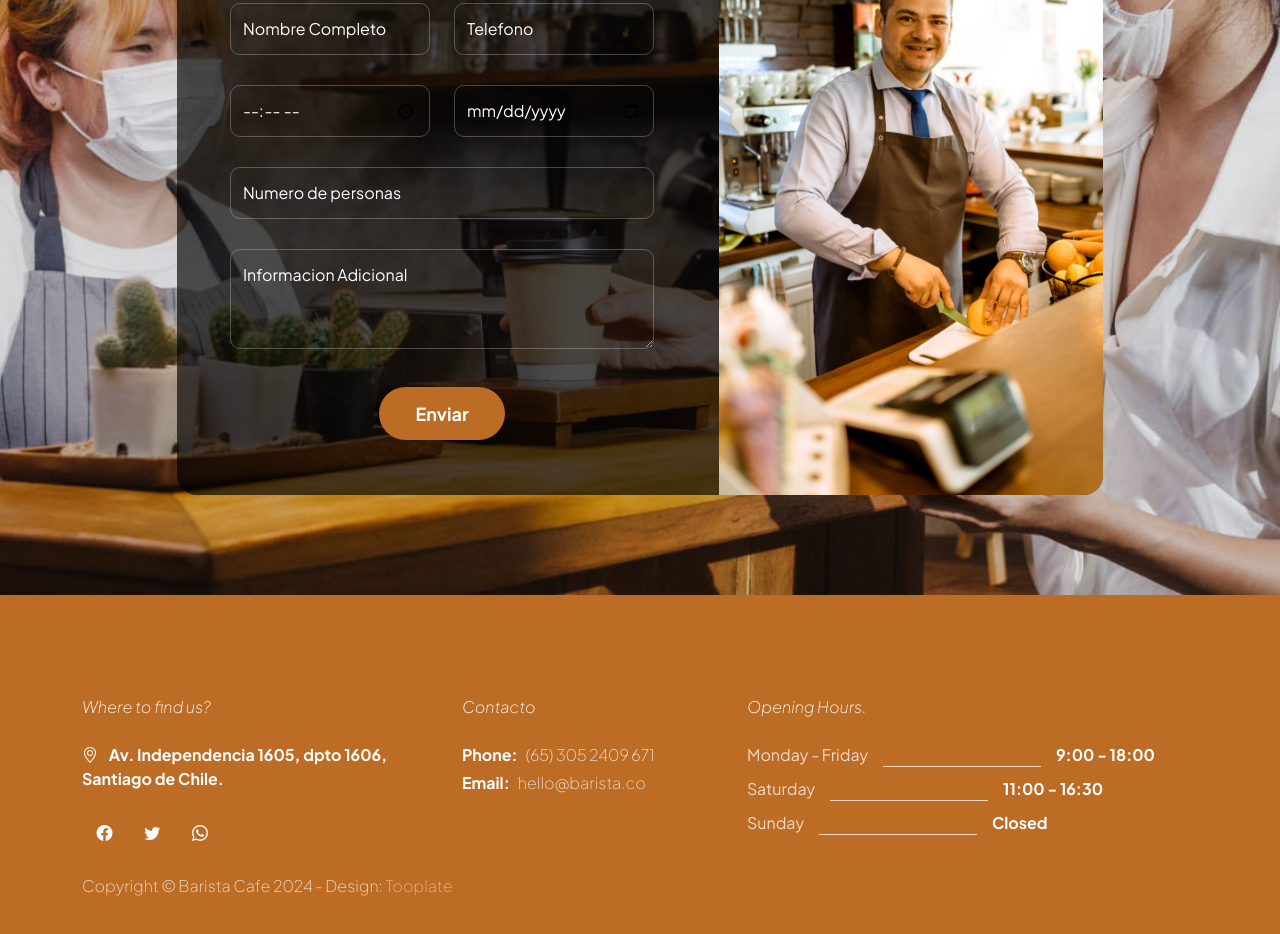
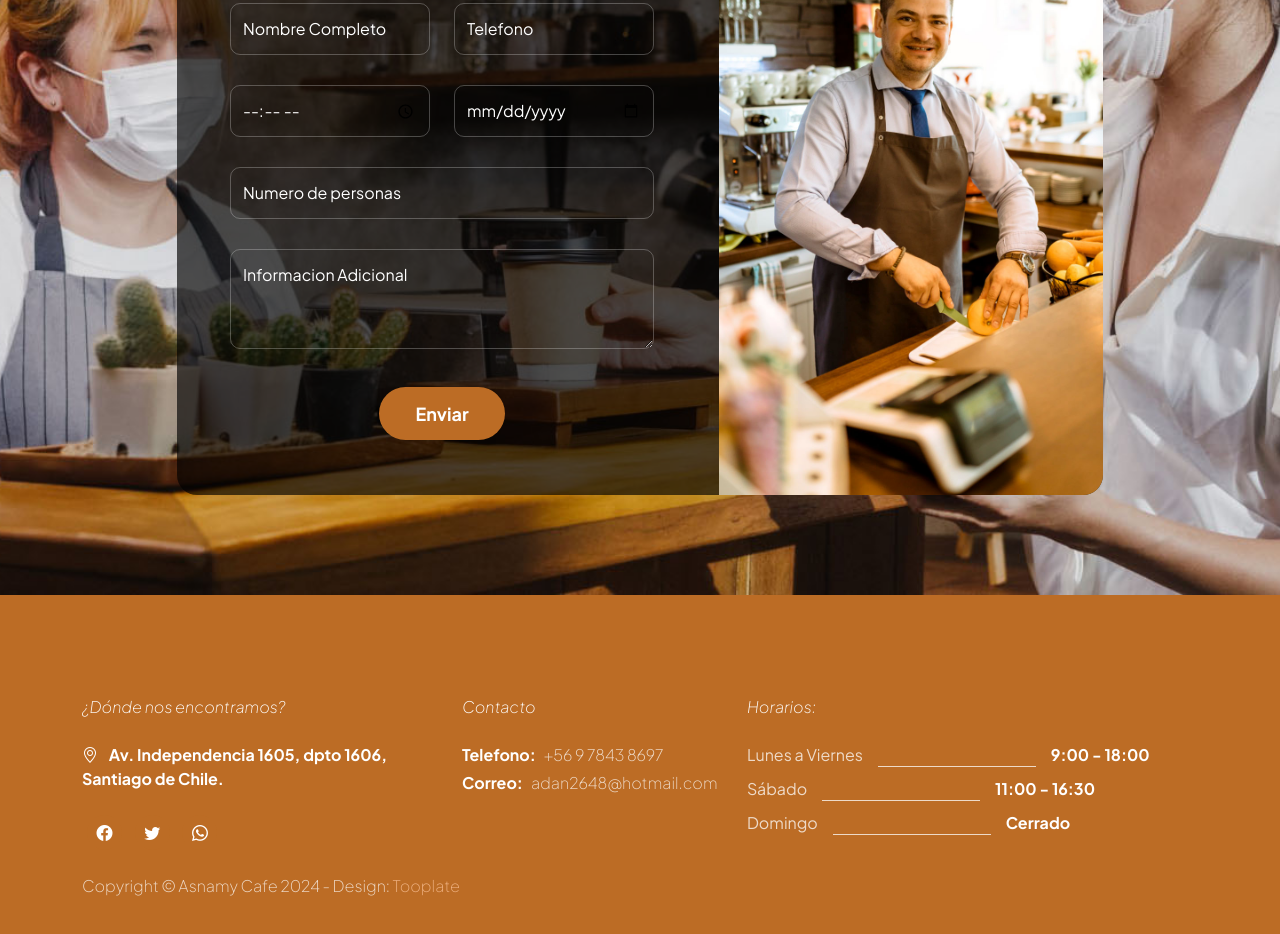
Before and after one commit to Asnamy/webasnamy, a plain HTML site: page reservation.html in a window 1280 px wide. Shown: the part 371-1305 px from the top of the page. Drawn offline with Linux system fonts and the light colour scheme.

Commit message:
actualizar

```diff
--- a/reservation.html
+++ b/reservation.html
@@ -134,7 +134,7 @@
                         <div class="row">
 
                             <div class="col-lg-4 col-12 me-auto">
-                                <em class="text-white d-block mb-4">Where to find us?</em>
+                                <em class="text-white d-block mb-4">¿Dónde nos encontramos?</em>
 
                                 <strong class="text-white">
                                     <i class="bi-geo-alt me-2"></i>
@@ -163,52 +163,51 @@
                                 <em class="text-white d-block mb-4">Contacto</em>
 
                                 <p class="d-flex mb-1">
-                                    <strong class="me-2">Phone:</strong>
-                                    <a href="tel: 305-240-9671" class="site-footer-link">
-                                        (65)
-                                        305 2409 671
+                                    <strong class="me-2">Telefono:</strong>
+                                    <a href="tel: +56978438697" class="site-footer-link">
+                                        +56 9 7843 8697
                                     </a>
                                 </p>
 
                                 <p class="d-flex">
-                                    <strong class="me-2">Email:</strong>
+                                    <strong class="me-2">Correo:</strong>
 
                                     <a href="mailto:info@yourgmail.com" class="site-footer-link">
-                                        hello@barista.co
+                                        adan2648@hotmail.com
                                     </a>
                                 </p>
                             </div>
 
 
                             <div class="col-lg-5 col-12">
-                                <em class="text-white d-block mb-4">Opening Hours.</em>
+                                <em class="text-white d-block mb-4">Horarios:</em>
 
                                 <ul class="opening-hours-list">
                                     <li class="d-flex">
-                                        Monday - Friday
+                                        Lunes a Viernes
                                         <span class="underline"></span>
 
                                         <strong>9:00 - 18:00</strong>
                                     </li>
 
                                     <li class="d-flex">
-                                        Saturday
+                                        Sábado
                                         <span class="underline"></span>
 
                                         <strong>11:00 - 16:30</strong>
                                     </li>
 
                                     <li class="d-flex">
-                                        Sunday
+                                        Domingo
                                         <span class="underline"></span>
 
-                                        <strong>Closed</strong>
+                                        <strong>Cerrado</strong>
                                     </li>
                                 </ul>
                             </div>
 
                             <div class="col-lg-8 col-12 mt-4">
-                                <p class="copyright-text mb-0">Copyright © Barista Cafe 2024
+                                <p class="copyright-text mb-0">Copyright © Asnamy Cafe 2024
                                     - Design: <a rel="sponsored" href="https://www.tooplate.com" target="_blank">Tooplate</a></p>
                             </div>
 
```
Also changed, not shown: index.html (+1 -1 lines).
